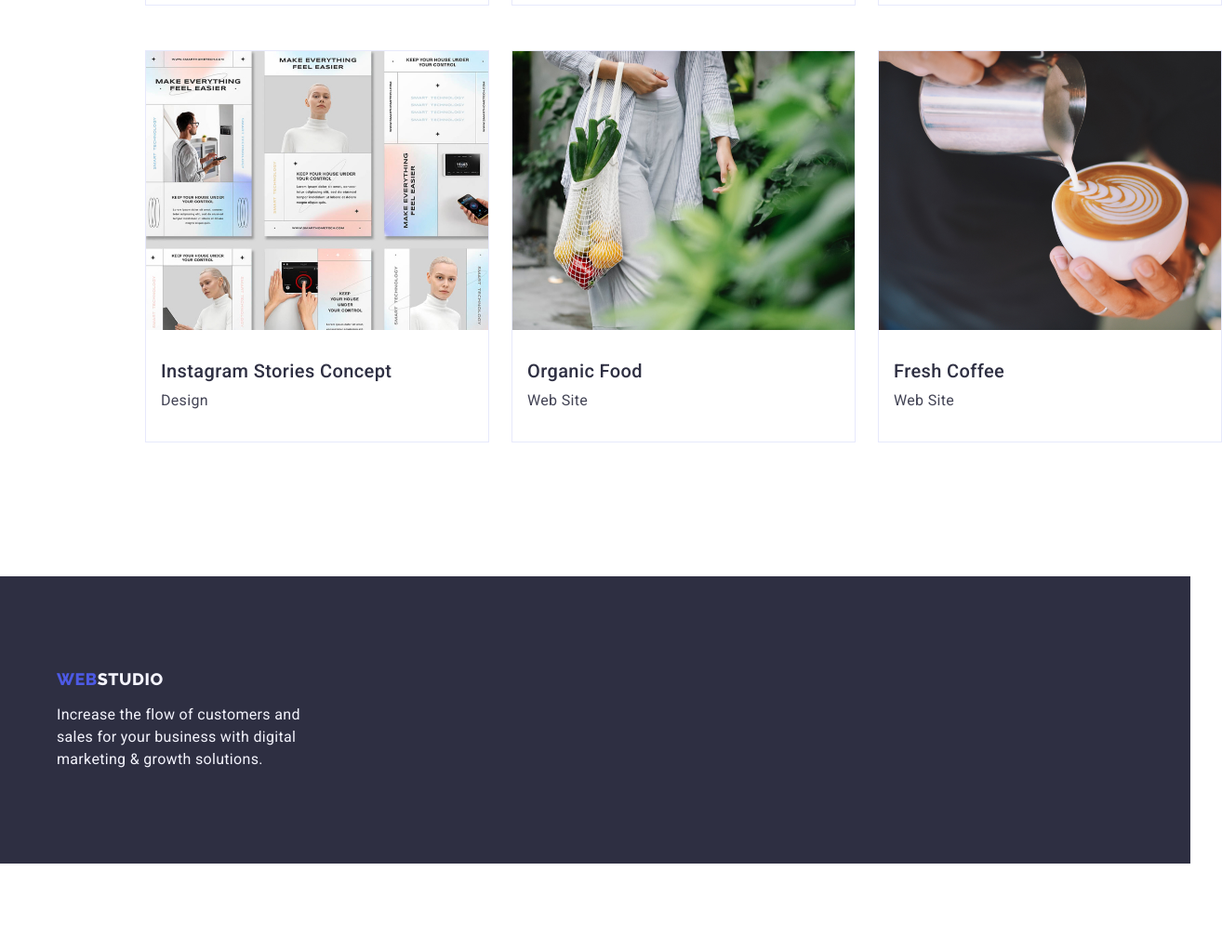
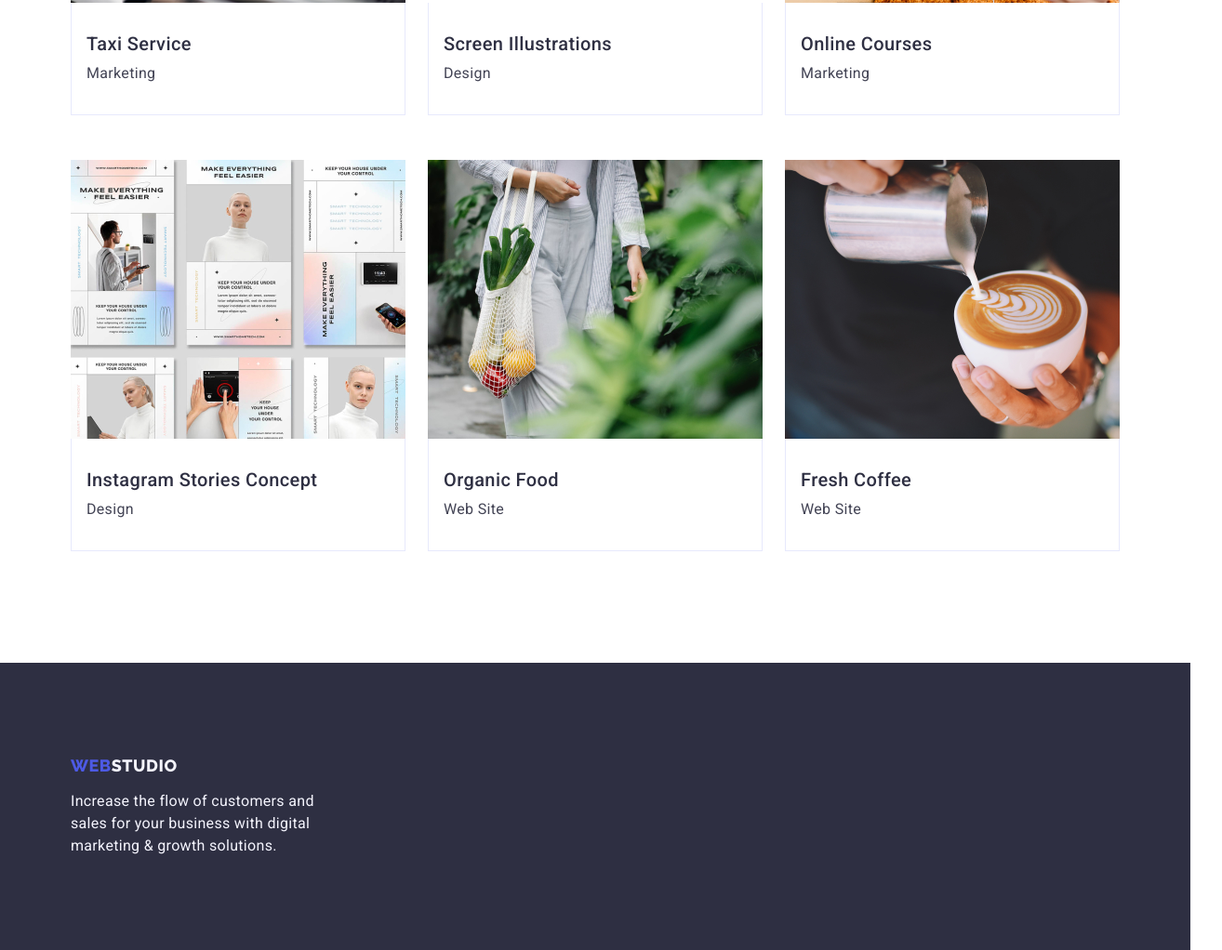
Before and after one commit to Mz-Vl/goit-markup-hw-03, a plain HTML site: page portfolio.html in a window 1280 px wide. Shown: the part 1201-2223 px from the top of the page at 93% size, 1314 px wide, since content can reach past the window. Before the commit the page ends 2130 px from the top, so only its background shows below. Drawn offline with nearby package versions, Linux system fonts and the light colour scheme.

Commit message:
HTML and css correction

```diff
--- a/css/styles.css
+++ b/css/styles.css
@@ -50,22 +50,29 @@ img {
     display: block;
 }
 
+header {
+    border-bottom: var(--accent-color) 1px solid;
+}
+
 header a{
     padding-top: 24px;
     padding-bottom: 24px;
 }
 
 .section {
-    padding: 120px 156px;
+    padding: 120px 0;
 }
 
 .container {
     width: 1158px;
-    padding-left: 0;
-    padding-right: 0;
+    padding-left: 15px;
+    padding-right: 15px;
     margin-left: auto;
     margin-right: auto;
-    display: flex;
+}
+
+.templates {
+    padding-top: 0;
 }
 
 .logo {
@@ -75,7 +82,7 @@ header a{
     line-height: 1.17;
     color: var(--dark-color);
     letter-spacing: 0.03em;
-    padding-right: 76px;
+    margin-right: 76px;
     display: flex;
     align-items: center;
 
@@ -83,6 +90,11 @@ header a{
 
 .logo-color {
     color: var(--primary-brand-color);
+}
+
+.nav {
+    display: flex;
+    align-items: center;
 }
 
 .nav-item {
@@ -110,12 +122,14 @@ header a{
 
 .order-service {
     background-color: var(--dark-color);
-    height: 600px;
+    padding: 188px 0;
 }
 
 .order-service-title {
     max-width: 496px;
     margin-bottom: 48px;
+    margin-left: auto;
+    margin-right: auto;
     font-size: 56px;
     font-weight: 700;
     line-height: 1.07;
@@ -130,6 +144,8 @@ header a{
     background-color: var(--primary-brand-color);
     width: 169px;
     height: 56px;
+    margin: 0 auto;
+    display: block;
     border-radius: 4px;
 }
 
@@ -170,27 +186,17 @@ header a{
     color: var(--dark-color);
     line-height: 1.2;
     letter-spacing: 0.02em;
-    margin-top: 32px;
     margin-bottom: 8px;
 }
 
-.extra-margin {
-    margin-left: 16px;
+.works {
+    padding-top: 96px;
+    padding-bottom: 120px;
 }
-
 
 .works-text {
     line-height: 1.5;
     letter-spacing: 0.02em;
-    margin-bottom: 32px;
-    margin-left: 16px;
-}
-
-.team-text {
-    line-height: 1.5;
-    letter-spacing: 0.02em;
-    color: var(--text-color);
-    margin-bottom: 32px;
 }
 
 .features-text {
@@ -204,14 +210,16 @@ header a{
     color: var(--dark-color);
     line-height: 1.1;
     letter-spacing: 0.02em;
-    margin: 0 auto;
     margin-bottom: 72px;
+    text-align: center;
 }
 
 .team {
     background-color: var(--light-color);
+}
+
+.team-list {
     display: flex;
-    flex-direction: row;
     gap: 24px;
 }
 
@@ -221,25 +229,21 @@ header a{
 }
 
 .team-item {
-    display: flex;
-    flex-direction: column;
-    align-items: center;
     text-align: center;
     border-radius: 0 0 4px 4px;
     box-shadow: 0 2px 1px 0 rgba(46, 47, 66, 0.08), 0 1px 1px 0 rgba(46, 47, 66, 0.16), 0 1px 6px 0 rgba(46, 47, 66, 0.08);
 }
 
-.footer {
-    background-color: var(--dark-color);
+.team-text {
+    line-height: 1.5;
+    letter-spacing: 0.02em;
+    color: var(--text-color);
+    padding-bottom: 32px;
 }
 
-.footer-container {
-    display: flex;
-    flex-direction: column;
-    align-items: flex-start;
-
-    padding-top: 100px;
-    padding-bottom: 100px;
+.footer {
+    padding: 100px 0;
+    background-color: var(--dark-color);
 }
 
 .footer-text {
@@ -267,7 +271,6 @@ header a{
     line-height: 1.5;
     letter-spacing: 0.04em;
     padding: 12px 24px;
-    margin-bottom: 72px;
     border-radius: 4px;
     border: 1px solid var(--accent-color);
 }
@@ -282,31 +285,34 @@ header a{
     display: flex;
     flex-direction: row;
     gap: 24px;
+    margin-bottom: 72px;
 }
 
 .works-list {
     display: flex;
     flex-direction: row;
     flex-wrap: wrap;
-    gap: 24px;
+    gap: 48px 24px;
 }
 
 .works-list-item {
     width: calc((100% - 48px) / 3);
-    border: 1px solid var(--accent-color);
-    margin-bottom: 24px;
-    padding: 0;
-}
 
 .works-list-item img {
     width: 100%;
 	object-fit: fill;
 }
 
+.works-item {
+    padding: 32px 16px;
+    border-left: 1px solid var(--accent-color);
+    border-right: 1px solid var(--accent-color);
+    border-bottom: 1px solid var(--accent-color);
+}
+
 .header-container {
     display: flex;
     justify-content: space-between;
-    border-bottom: var(--accent-color) 1px solid;
 }
 
 .menu{
--- a/portfolio.html
+++ b/portfolio.html
@@ -20,7 +20,7 @@
   <body>
     <header>
       <div class="container header-container">
-        <nav class="menu">
+        <nav class="nav">
           <a href="./index.html" class="logo"
             ><span class="logo-color">WEB</span>STUDIO</a
           >
@@ -48,7 +48,7 @@
     </header>
     <main>
       <h1 class="visually-hidden">Works</h1>
-      <section class="section works">
+      <section class="works">
         <div class="container works-container">
           <ul class="works-btn-list">
             <li><button type="button" class="works-btn">All</button></li>
@@ -66,10 +66,10 @@
                   width="360"
                   height="300"
                 />
-                <h2 class="element-title extra-margin">
-                  Banking App Interface Concept
-                </h2>
+                <div class="works-item">
+                  <h2 class="element-title">Banking App Interface Concept</h2>
                   <p class="works-text">App</p>
+                </div>
               </a>
             </li>
             <li class="works-list-item">
@@ -80,8 +80,10 @@
                   width="360"
                   height="300"
                 />
+                <div class="works-item">
                   <h2 class="element-title extra-margin">Cashless Payment</h2>
                   <p class="works-text">Marketing</p>
+                </div>
               </a>
             </li>
             <li class="works-list-item">
@@ -92,8 +94,10 @@
                   width="360"
                   height="300"
                 />
+                <div class="works-item">
                   <h2 class="element-title extra-margin">Meditation App</h2>
                   <p class="works-text">App</p>
+                </div>
               </a>
             </li>
             <li class="works-list-item">
@@ -104,8 +108,10 @@
                   width="360"
                   height="300"
                 />
+                <div class="works-item">
                   <h2 class="element-title extra-margin">Taxi Service</h2>
                   <p class="works-text">Marketing</p>
+                </div>
               </a>
             </li>
             <li class="works-list-item">
@@ -116,8 +122,12 @@
                   width="360"
                   height="300"
                 />
-                <h2 class="element-title extra-margin">Screen Illustrations</h2>
+                <div class="works-item">
+                  <h2 class="element-title extra-margin">
+                    Screen Illustrations
+                  </h2>
                   <p class="works-text">Design</p>
+                </div>
               </a>
             </li>
             <li class="works-list-item">
@@ -128,8 +138,10 @@
                   width="360"
                   height="300"
                 />
+                <div class="works-item">
                   <h2 class="element-title extra-margin">Online Courses</h2>
                   <p class="works-text">Marketing</p>
+                </div>
               </a>
             </li>
             <li class="works-list-item">
@@ -140,10 +152,12 @@
                   width="360"
                   height="300"
                 />
+                <div class="works-item">
                   <h2 class="element-title extra-margin">
                     Instagram Stories Concept
                   </h2>
                   <p class="works-text">Design</p>
+                </div>
               </a>
             </li>
             <li class="works-list-item">
@@ -154,8 +168,10 @@
                   width="360"
                   height="300"
                 />
+                <div class="works-item">
                   <h2 class="element-title extra-margin">Organic Food</h2>
                   <p class="works-text">Web Site</p>
+                </div>
               </a>
             </li>
             <li class="works-list-item">
@@ -166,8 +182,10 @@
                   width="360"
                   height="300"
                 />
+                <div class="works-item">
                   <h2 class="element-title extra-margin">Fresh Coffee</h2>
                   <p class="works-text">Web Site</p>
+                </div>
               </a>
             </li>
           </ul>
@@ -175,7 +193,7 @@
       </section>
     </main>
     <footer class="footer">
-      <div class="container footer-container">
+      <div class="container">
         <a href="./index.html" class="logo"
           ><span class="logo-color">WEB</span
           ><span class="logo-white">STUDIO</span></a
```
Also changed, not shown: index.html (+5 -5 lines). Lines whose indentation alone changed are shown as unchanged.
